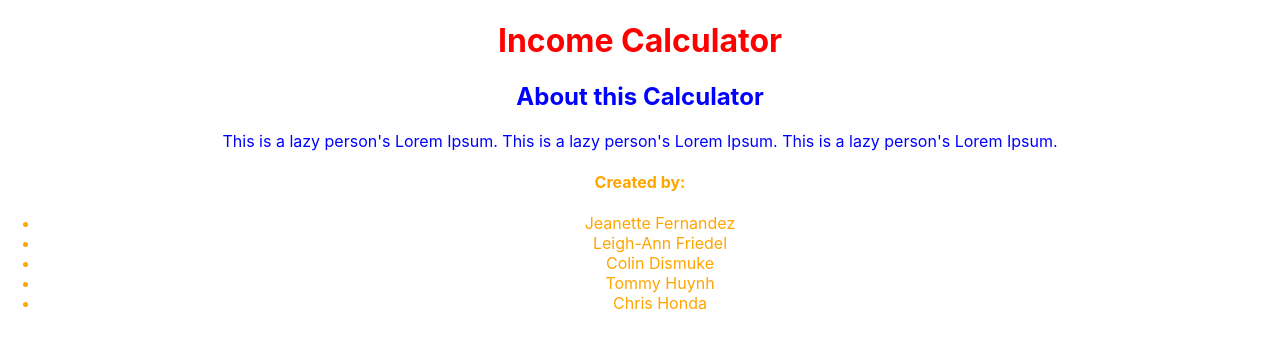
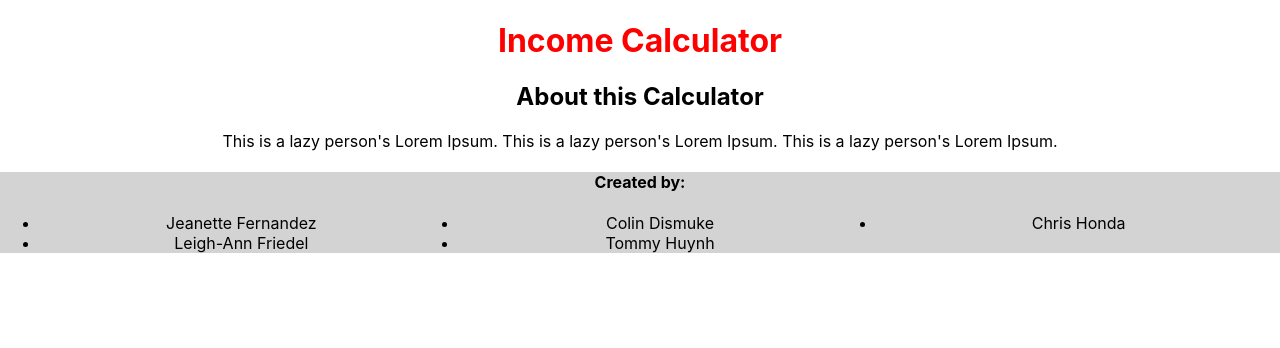
Before and after one commit to LambdaWinter19Hackathon-Calculator/Hackathon_Income_Calculator, a React (Create React App) app: page / in a window 1280 px wide. Shown: the top 348 px of the page. Built offline with nearby package versions, Linux system fonts and the light colour scheme.

Commit message:
Split credits section into 3 columns; need to condense space between columns

```diff
--- a/src/components/Footer.js
+++ b/src/components/Footer.js
@@ -4,12 +4,15 @@ import styled from 'styled-components';
 const Footer = () => {
     const About = styled.div`
         text-align: center;
-        color: blue;
     `;
     const Credits = styled.div`
         text-align: center;
-        color: orange;
+        background-color: lightgray;
     `;
+    const List = styled.ul`
+        column-count: 3;
+        position: center;
+    `
     return (
         <div>
             <About>
@@ -18,13 +21,13 @@ const Footer = () => {
             </About>
             <Credits>
                 <h4>Created by:</h4>
-                <ul>
+                <List>
                     <li>Jeanette Fernandez</li>
                     <li>Leigh-Ann Friedel</li>
                     <li>Colin Dismuke</li>
                     <li>Tommy Huynh</li>
                     <li>Chris Honda</li>
-                </ul>
+                </List>
             </Credits>
             </div>
     );
```
